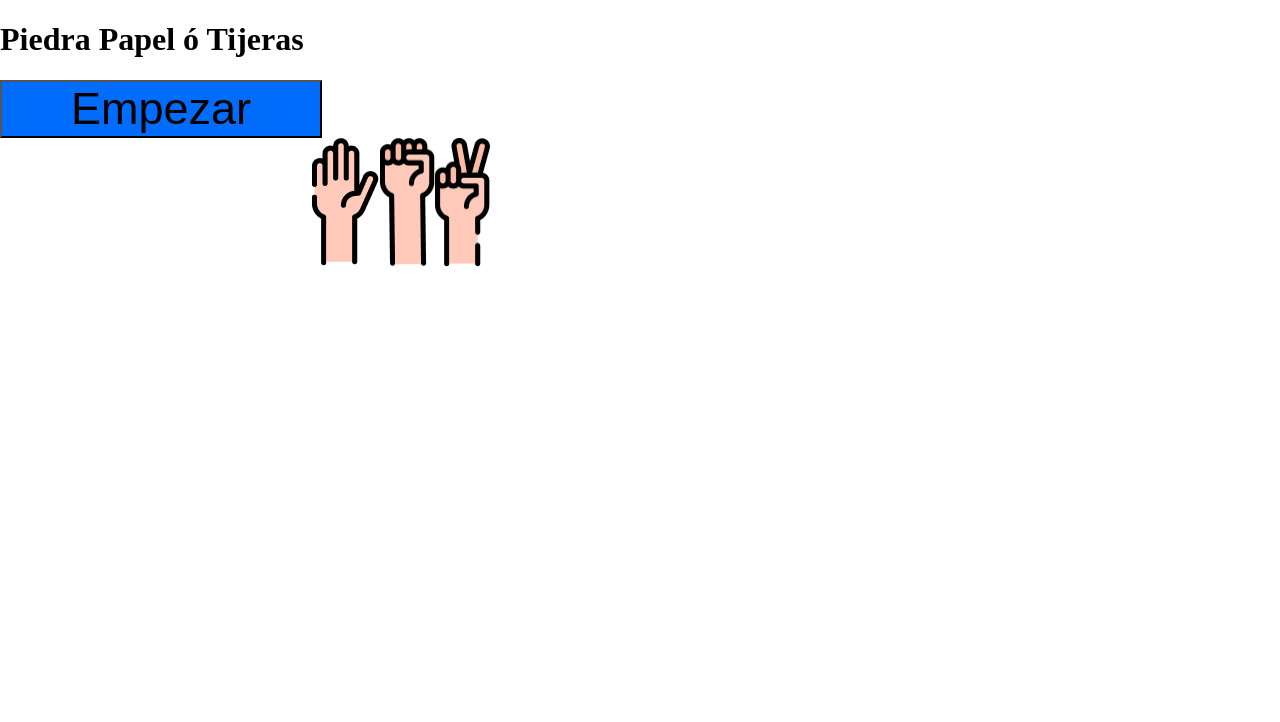
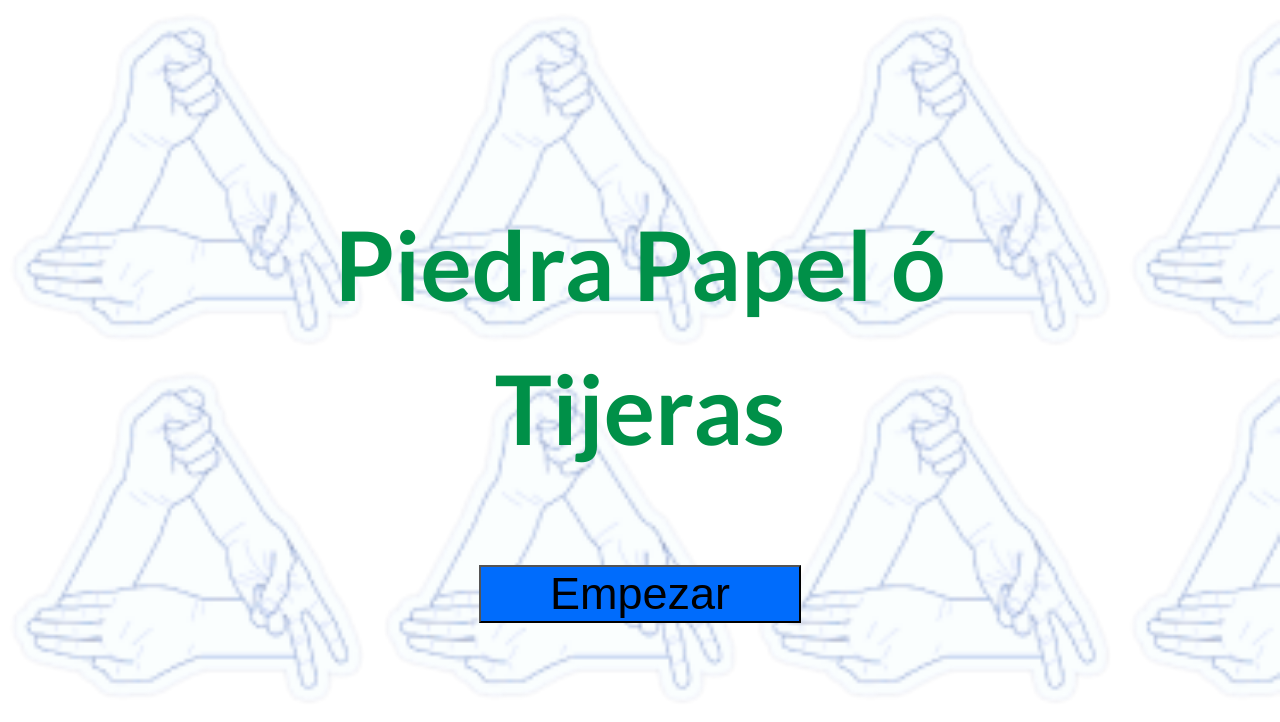
Before and after one commit to LorGuin/vite-project, a website built with Vite: page index.html in a window 1280 px wide. Shown: the top 722 px of the page. Built offline with nearby package versions, Linux system fonts and the light colour scheme.

Commit message:
Actualizo index.html

```diff
--- a/index.html
+++ b/index.html
@@ -6,18 +6,18 @@
     <meta name="viewport" content="width=device-width, initial-scale=1.0" />
     <link href="https://fonts.googleapis.com/css2?family=Lato:ital,wght@0,100;0,300;0,400;0,700;0,900;1,100;1,300;1,400;1,700;1,900&family=Roboto:ital,wght@0,100..900;1,100..900&display=swap" rel="stylesheet">
 
-    <link rel="stylesheet" href="/vite-project/index.css"> <!-- Estilos globales -->
-    <link rel="stylesheet" href="/vite-project/pages/inicio/style.css"> <!-- Estilos de la página de inicio -->
-    <link rel="stylesheet" href="/vite-project/pages/introduccion/style.css"> <!-- Estilos de la página de introducción -->
-    <link rel="stylesheet" href="/vite-project/pages/juego/style.css"> <!-- Estilos de la página del juego -->
-    <link rel="stylesheet" href="/vite-project/pages/pelea/style.css"> <!-- Estilos de la página de pelea -->
-    <link rel="stylesheet" href="/vite-project/pages/resultado/ganaste/style.css"><!-- Estilos de la página de resultado ganaste -->
-    <link rel="stylesheet" href="/vite-project/pages/resultado/perdiste/style.css"><!-- Estilos de la página de resultado perdiste -->
+    <link rel="stylesheet" href="./src/index.css"> <!-- Estilos globales -->
+    <link rel="stylesheet" href="./src/pages/inicio/style.css"> <!-- Estilos de la página de inicio -->
+    <link rel="stylesheet" href="./src/pages/introduccion/style..css"> <!-- Estilos de la página de introducción -->
+    <link rel="stylesheet" href="./src/pages/juego/style.css"> <!-- Estilos de la página del juego -->
+    <link rel="stylesheet" href="./src/pages/pelea/style.css"> <!-- Estilos de la página de pelea -->
+    <link rel="stylesheet" href="./src/pages/resultado/ganaste/style.css"><!-- Estilos de la página de resultado ganaste -->
+    <link rel="stylesheet" href="./src/pages/resultado/perdiste/style.css"><!-- Estilos de la página de resultado perdiste -->
 
     <title>PPT-OFF</title>
   </head>
   <body>
     <div class="root"></div>
-    <script type="module" src="/vite-project/index.js"></script>
+    <script type="module" src="./src/index.ts"></script>
   </body>
 </html>
```
